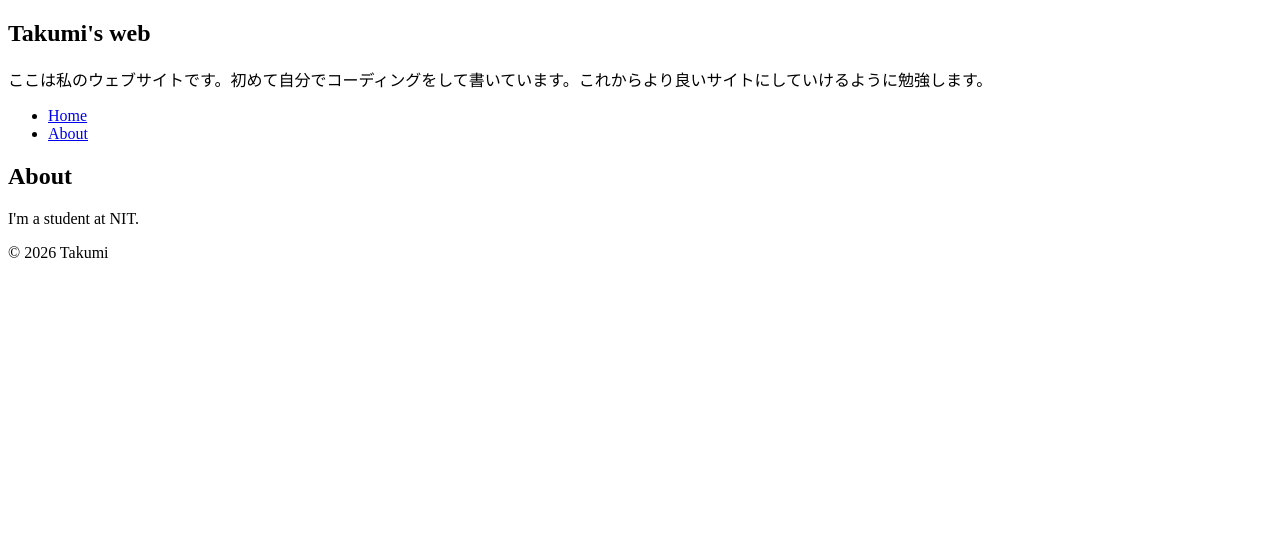
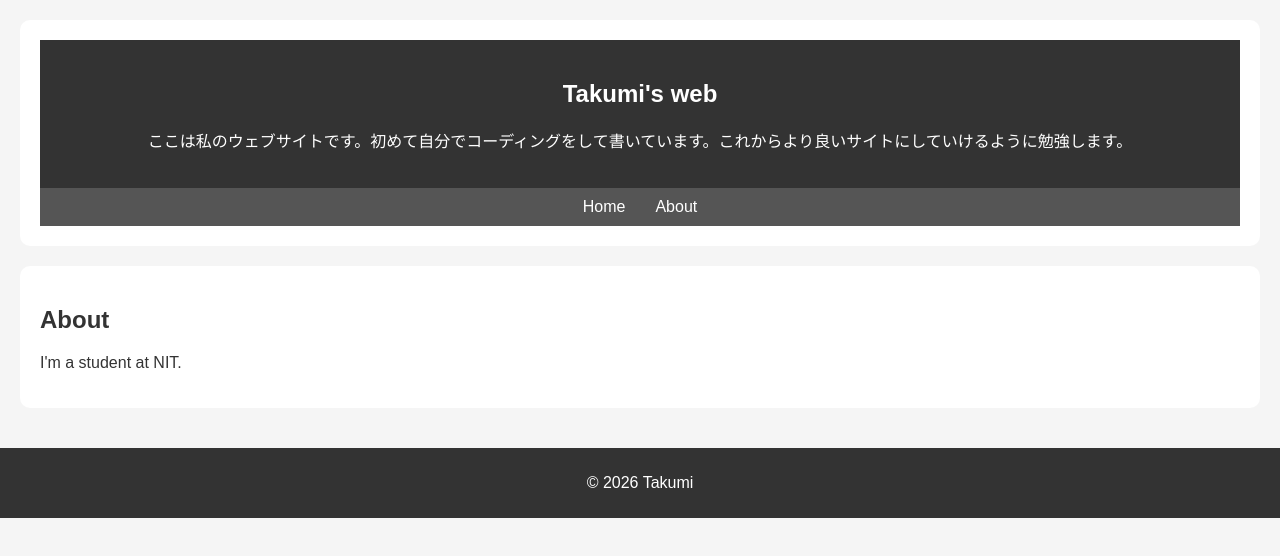
Before and after one commit to 5zhjmrdbjv-sketch/takumisecond, a plain HTML site: page index.html in a window 1280 px wide. Drawn offline with Linux system fonts and the light colour scheme.

Commit message:
Update index.html

```diff
--- a/index.html
+++ b/index.html
@@ -43,3 +43,61 @@
 
 </body>
 </html>
+<style>
+
+    body {
+        font-family: Arial, Helvetica, sans-serif;
+        margin: 0;
+        background-color: #f5f5f5;
+        color: #333;
+    }
+
+    header {
+        background-color: #333;
+        color: white;
+        text-align: center;
+        padding: 20px;
+    }
+
+    nav {
+        background-color: #555;
+    }
+
+        nav ul {
+            list-style: none;
+            margin: 0;
+            padding: 10px;
+            display: flex;
+            justify-content: center;
+        }
+
+        nav li {
+            margin: 0 15px;
+        }
+
+        nav a {
+            color: white;
+            text-decoration: none;
+        }
+
+    main {
+        padding: 20px;
+    }
+
+    section {
+        background-color: white;
+        padding: 20px;
+        margin-bottom: 20px;
+        border-radius: 10px;
+    }
+
+    footer {
+        background-color: #333;
+        color: white;
+        text-align: center;
+        padding: 10px;
+    }
+
+
+
+</style>
```
